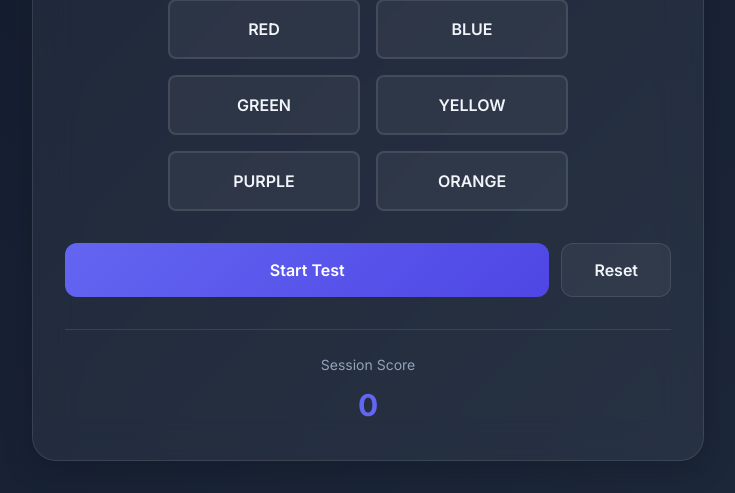
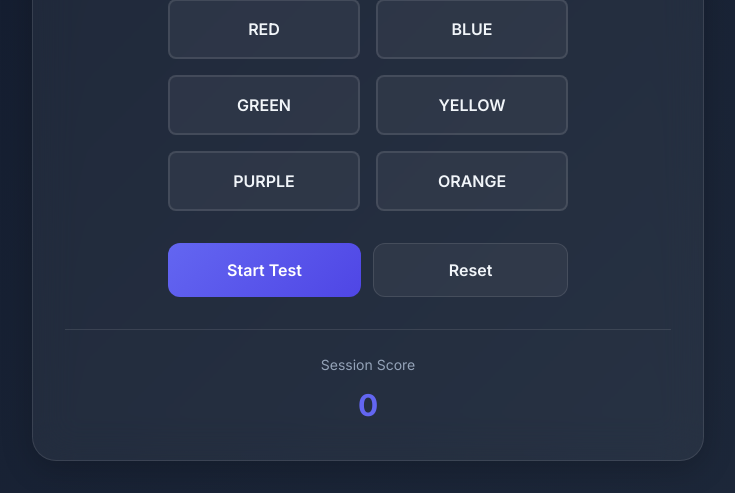
Before and after one commit to iamctodd/braingames, a Flask app: page /games/stroop-test in a window 1280 px wide. Shown: the part 755-1248 px from the top of the page, without its empty margins (272-1007 px from the left). Run offline with Flask 3, Linux system fonts and the light colour scheme; some libraries are stand-ins or nearby versions.

Commit message:
Rename braingames references to Inference + fix Stroop button alignment
- Update theme.js localStorage key from braingames_theme to inference_theme
- Update demo account email to demo@inference.app
- Fix Stroop test Start/Reset buttons: constrain to 400px max-width and equal flex width to align with color grid above

Co-Authored-By: Claude Sonnet 4.6 <noreply@anthropic.com>

```diff
--- a/app.py
+++ b/app.py
@@ -29,7 +29,7 @@ def hash_password(password):
 # Initialize default users
 def init_default_users():
     default_users = {
-        "demo@braingames.com": {
+        "demo@inference.app": {
             "password": hash_password("demo123"),
             "display_name": "Demo User",
             "created_at": "2025-12-16 12:00:00",
--- a/static/js/theme.js
+++ b/static/js/theme.js
@@ -6,7 +6,7 @@
 const ThemeManager = {
   LIGHT: 'light',
   DARK: 'dark',
-  STORAGE_KEY: 'braingames_theme',
+  STORAGE_KEY: 'inference_theme',
 
   /**
    * Initialize theme on page load
--- a/templates/games/stroop_test.html
+++ b/templates/games/stroop_test.html
@@ -58,11 +58,11 @@
         </div>
 
         <!-- Controls -->
-        <div style="display: flex; gap: 0.75rem; justify-content: center; margin-bottom: 2rem;">
+        <div style="display: flex; gap: 0.75rem; justify-content: center; margin-bottom: 2rem; max-width: 400px; margin-left: auto; margin-right: auto;">
             <button id="startBtn" onclick="startTest()" style="flex: 1; padding: 0.875rem 2rem; background: linear-gradient(135deg, var(--primary) 0%, var(--primary-dark) 100%); color: white; border: none; border-radius: 0.75rem; font-weight: 600; cursor: pointer; transition: all 250ms;">
                 Start Test
             </button>
-            <button onclick="resetGame()" style="padding: 0.875rem 2rem; background: var(--glass-bg); border: 1px solid var(--glass-border); color: var(--text-primary); border-radius: 0.75rem; font-weight: 600; cursor: pointer; transition: all 250ms;">
+            <button onclick="resetGame()" style="flex: 1; padding: 0.875rem 2rem; background: var(--glass-bg); border: 1px solid var(--glass-border); color: var(--text-primary); border-radius: 0.75rem; font-weight: 600; cursor: pointer; transition: all 250ms;">
                 Reset
             </button>
         </div>
```
